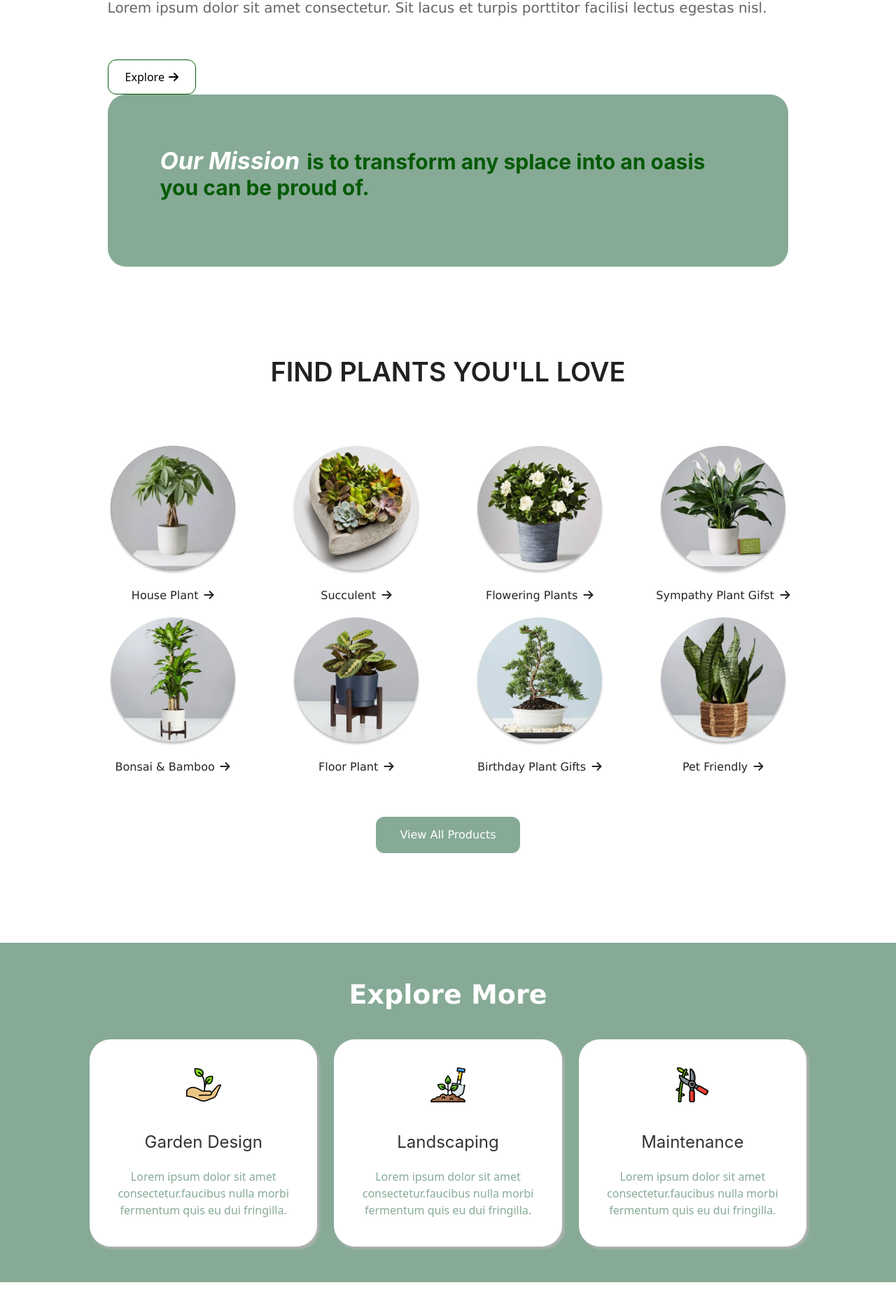
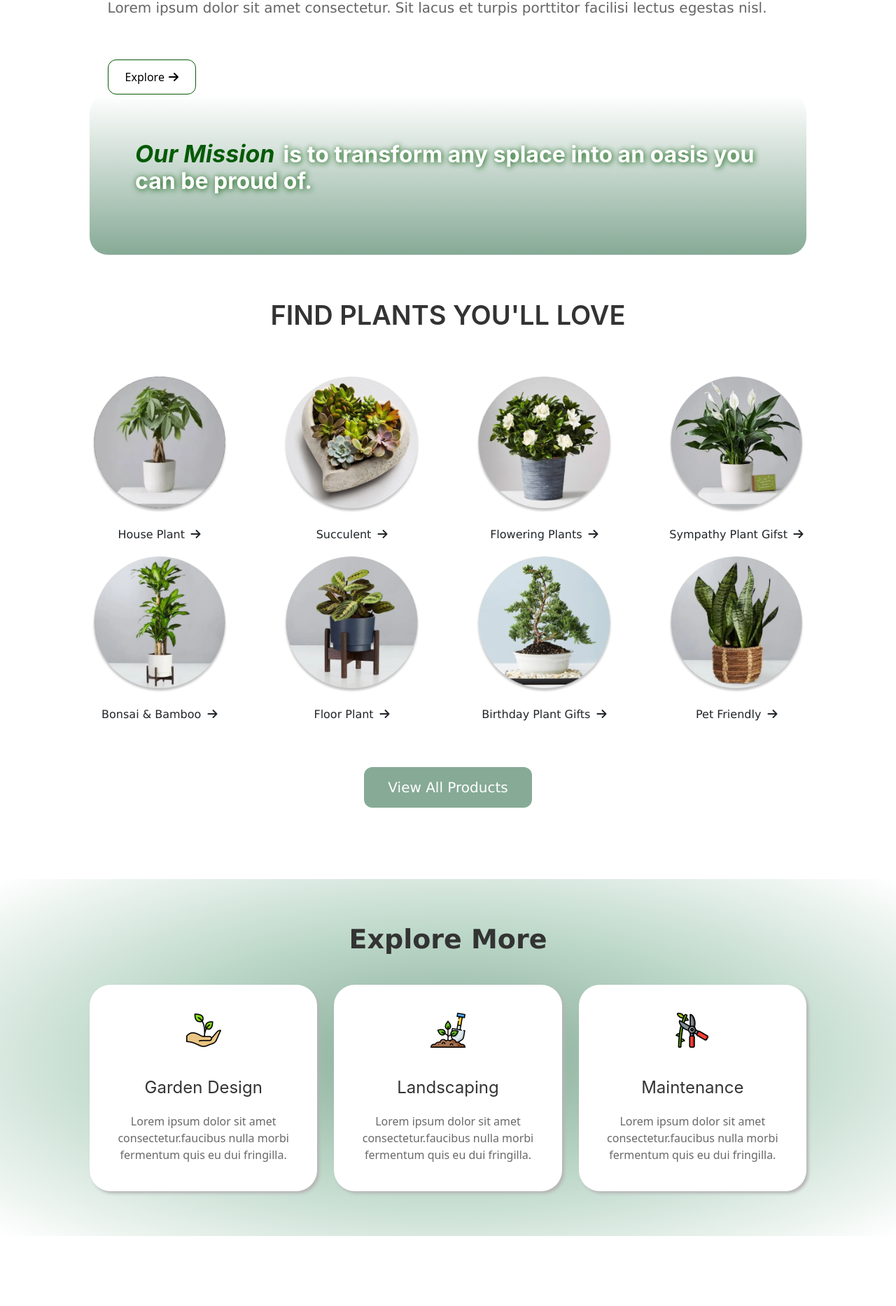
Before and after one commit to Ayang471/lucky-shrub, a React (Create React App) app: page / in a window 1280 px wide. Shown: the part 333-2199 px from the top of the page at 70% size. Built offline with nearby package versions, Linux system fonts and the light colour scheme.

Commit message:
modified the styling

```diff
--- a/src/Banner.css
+++ b/src/Banner.css
@@ -1,20 +1,45 @@
+.plants{
+    position: relative;
+    top: -100px;
+}
+
 .Banner{
-    margin: 0% 12%;
-    background-color: #86AA96;
-    padding:75px;
+    margin: 0% 10%;
+    background: linear-gradient(to top, #86AA96 0%, white 100%);
+    padding:65px;
     border-radius: 26px;
     font-family: 'Lucida Sans', 'Lucida Sans Regular', 'Lucida Grande', 'Lucida Sans Unicode', Geneva, Verdana, sans-serif;
 }
 
+.Banner .text{
+    text-align: center;
+}
+
 .Banner h1 i{
     font-size: 34px;
-    color: #fff;
+    color: #055A05;
     font-weight: bold;
-    margin-right: 10px;
+    margin-right: 12px;
 }
 
 .Banner h1 {
-    font-size: 30px;
-    color: #055A05;
+    font-size: 32px;
+    color: #ffffff;
     font-weight: bold;
 }
+
+.Banner h1 span{
+     font-size: 32px;
+        text-shadow: 1px 1px 8px #055A05;
+}
+
+.plants img{
+    width: 260px;
+    height: 260px;
+    position: relative;
+    top: 70px;
+    left: 100px;
+    z-index: 1;
+    transition: all 0.3s ease-in-out;
+    animation: jump 1.2s infinite;
+}
--- a/src/ExploreMore.css
+++ b/src/ExploreMore.css
@@ -1,11 +1,11 @@
 .ExploreMoreSection{
-   background-color: #86AA96;
-   padding: 4% 10%;
+background-image: radial-gradient(#86AA96, #bdd8c9, transparent);
+   padding: 5% 10%;
 }
 
 .ExploreMoreSection h1{
     text-align: center;
-    color: #fff;
+    color: #333;
     font-family:'Lucida Sans', 'Lucida Sans Regular', 'Lucida Grande', 'Lucida Sans Unicode', Geneva, Verdana, sans-serif;
     font-size: 38px;
     font-weight: 600;
@@ -24,7 +24,7 @@
 
 .ExploreMoreSection p{
     text-align: center;
-    color: #86AA96;
+    color: #6a6969;
     transition: all 0.3ms ease-in-out;
 }
 
--- a/src/PlantsSection.css
+++ b/src/PlantsSection.css
@@ -1,6 +1,7 @@
 .plants-section{
     text-align: center;
-    margin: 10%;
+    margin: 0% 8% 8% 8%;
+    padding: 0;
     font-family: 'Lucida Sans', 'Lucida Sans Regular', 'Lucida Grande', 'Lucida Sans Unicode', Geneva, Verdana, sans-serif;
 }
 
@@ -21,11 +22,12 @@
 }
 
 .plants-section h1{
+  text-transform: uppercase;
 text-align: center;
 font-size: 38px;
 font-weight: 600;
-margin: 8%;
-color: #212121;
+margin: 6%;
+color: #333;
 }
 
 .plants-section p{
@@ -49,7 +51,13 @@ color: #212121;
     color: #fff;
     padding: 14px 34px;
     margin-top: 4%;
+    font-size: 20px;
+        font-weight: 500;
+          position: relative;
+    transition: .3s ease-in;
+    z-index: 1;
 }
+
 
 .plants-section button:hover{
 background-color: rgb(134, 170, 150,0.9);
```
